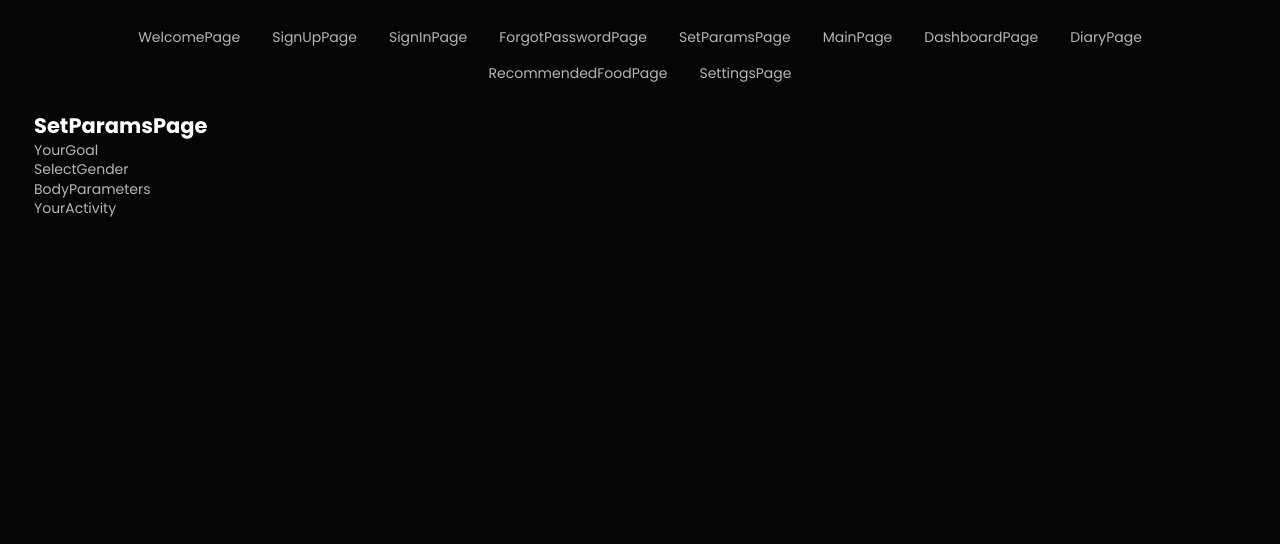
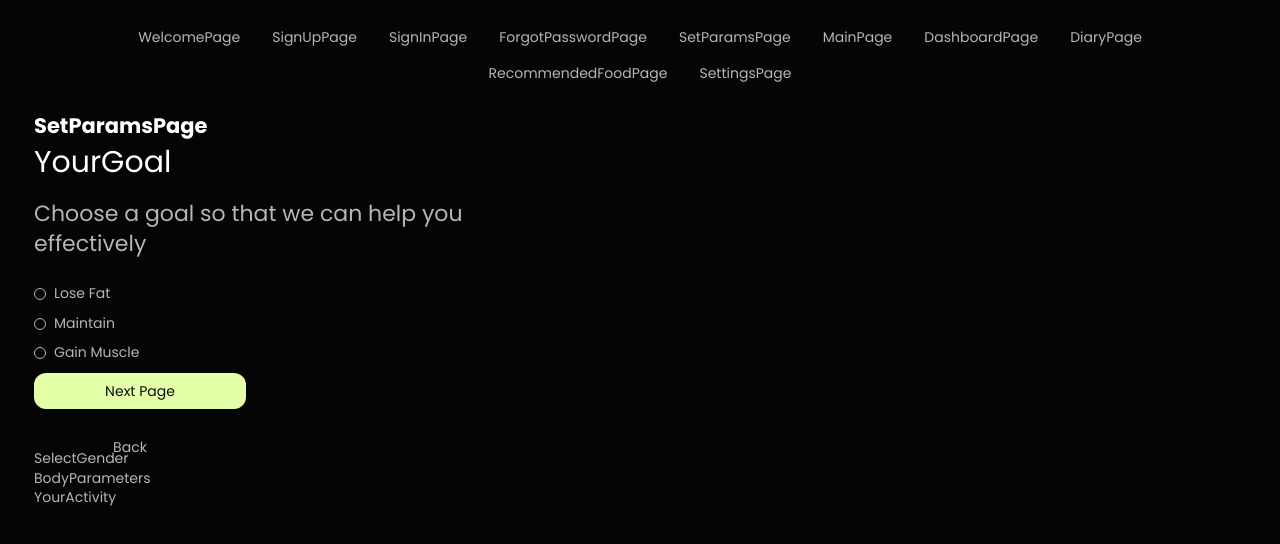
Before and after one commit to MAKCKACHKA/healthy_hub, a React (Vite) app: page /healthy_hub/set-params in a window 1280 px wide. Shown: the top 544 px of the page. Built offline with nearby package versions, Linux system fonts and the light colour scheme.

Commit message:
initial-commit

```diff
--- a/src/components/SetParamsComponents/YourGoal/YourGoal.jsx
+++ b/src/components/SetParamsComponents/YourGoal/YourGoal.jsx
@@ -1,7 +1,146 @@
-export default function YourGoal() {
+import { Formik, Field, Form } from 'formik';
+import styled from 'styled-components';
+
+const YourGoalTitle = styled.p`
+  font-size: 30px;
+  color: var(--primary-title-text-color);
+  padding-bottom: 16px;
+`;
+
+const OtherText = styled.p`
+  font-size: 22px;
+  color: var(--primary-text-color);
+  width: 444px;
+  padding-bottom: 24px;
+`;
+
+const RadioLabel = styled.label`
+  display: flex;
+  align-items: center;
+  margin-bottom: 10px;
+  position: relative;
+  gap: 8px;
+`;
+
+const RadioInput = styled(Field)`
+  position: absolute;
+  opacity: 0;
+  z-index: -1;
+`;
+
+const CustomRadio = styled.span`
+  box-sizing: border-box;
+  min-width: 12px;
+  height: 12px;
+  border: 1px solid var(--primary-text-color);
+  position: relative;
+  cursor: pointer;
+  border-radius: 50%;
+
+  display: flex;
+  align-items: center;
+  justify-content: center;
+
+  & > span {
+    width: 6px;
+    height: 6px;
+    border-radius: 100%;
+    background-color: transparent;
+    transition:
+      background-color 0.3s,
+      border-color 0.3s;
+    position: relative;
+  }
+
+  ${RadioInput}:checked + & > span {
+    background-color: var(--primary-btn-color);
+  }
+`;
+
+const ButtonContainer = styled.div`
+  display: flex;
+  flex-direction: column;
+  gap: 20px;
+`;
+
+const NextButton = styled.button`
+  background-color: var(--primary-btn-color);
+  color: var(--secondary-text-color);
+  width: 212px;
+  height: 36px;
+  padding: 8px 10px;
+  gap: 10px;
+  cursor: pointer;
+  border: none;
+  border-radius: 12px;
+`;
+
+const BackButton = styled.button`
+  color: var(--primary-text-color);
+  width: 192px;
+  font-weight: 400;
+  height: 20px;
+  background: transparent;
+  display: flex;
+  justify-content: center;
+  padding: 10px 20px;
+  cursor: pointer;
+  border: none;
+  border-radius: 5px;
+`;
+
+const YourGoal = () => {
+  const handleNextPage = (values) => {
+    console.log('Selected Goal:', values.selectedGoal);
+  };
+
+  const handleBack = () => {
+    console.log('Back clicked');
+  };
+
   return (
-    <>
-      <p>YourGoal</p>
-    </>
+    <Formik initialValues={{ selectedGoal: '' }} onSubmit={handleNextPage}>
+      {() => (
+        <Form>
+          <YourGoalTitle>YourGoal</YourGoalTitle>
+          <OtherText>Choose a goal so that we can help you effectively</OtherText>
+
+          <RadioLabel>
+            <RadioInput type="radio" name="selectedGoal" value="loseFat" />
+            <CustomRadio>
+              <span></span>
+            </CustomRadio>
+            Lose Fat
+          </RadioLabel>
+
+          <RadioLabel>
+            <RadioInput type="radio" name="selectedGoal" value="maintain" />
+            <CustomRadio>
+              <span></span>
+            </CustomRadio>
+            Maintain
+          </RadioLabel>
+
+          <RadioLabel>
+            <RadioInput type="radio" name="selectedGoal" value="gainMuscle" />
+            <CustomRadio>
+              <span></span>
+            </CustomRadio>
+            Gain Muscle
+          </RadioLabel>
+
+          <ButtonContainer>
+            <NextButton type="submit" className="btn-next">
+              Next Page
+            </NextButton>
+            <BackButton type="button" onClick={handleBack} className="btn-back">
+              Back
+            </BackButton>
+          </ButtonContainer>
+        </Form>
+      )}
+    </Formik>
   );
-}
+};
+
+export default YourGoal;
```
Also changed, not shown: 1 other file (tests, documents, lock files or other folders).
